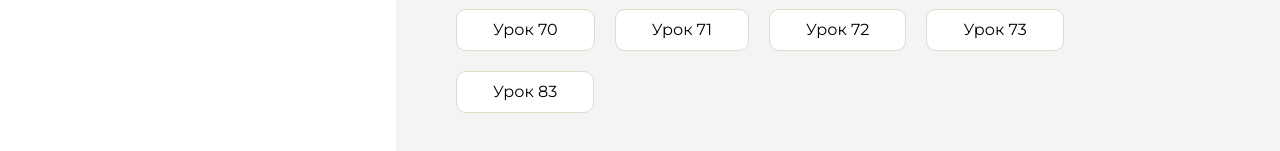
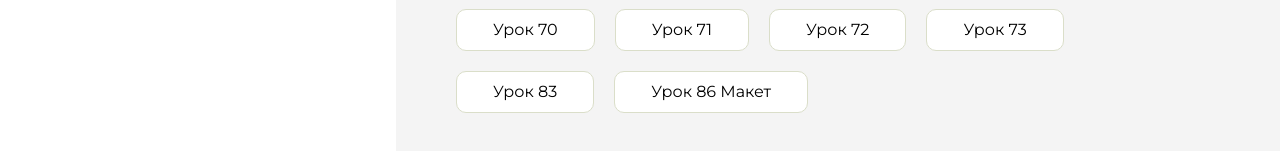
Before and after one commit to Irina-WEB1/homework, a plain HTML site: page index.html in a window 1280 px wide. Shown: the part 477-628 px from the top of the page. Drawn offline with Linux system fonts and the light colour scheme.

Commit message:
Update index.html

```diff
--- a/index.html
+++ b/index.html
@@ -152,6 +152,9 @@
                      <li class="content__list-item">
                         <a href="lesson83/index.html">Урок 83</a>
                     </li>
+                     <li class="content__list-item">
+                        <a href="lesson-86-maket/index.html">Урок 86 Макет</a>
+                    </li>
                 </ul>
             </div>
             <div class="content__block hidden" id="diplomBlock">
```
